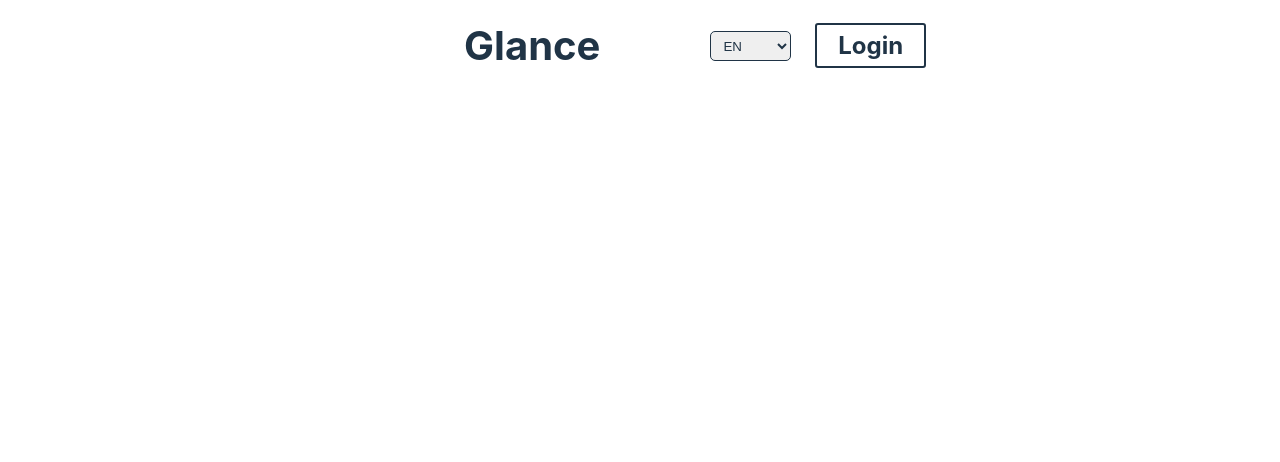
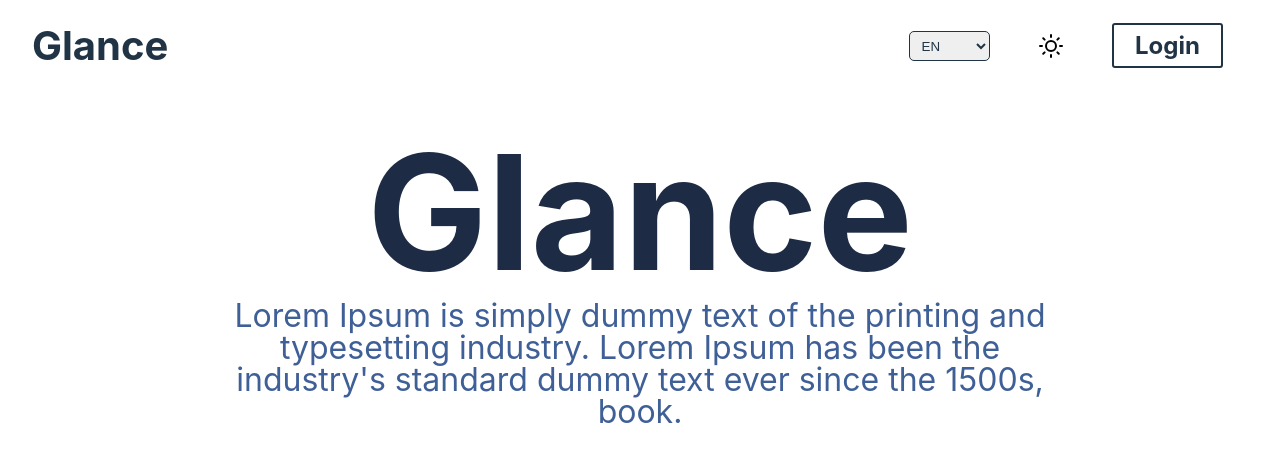
Before and after one commit to AndreaFan123/revamp_glance, a React (Vite) app: page / in a window 1280 px wide. Shown: the top 462 px of the page. Built offline with nearby package versions, Linux system fonts and the light colour scheme; no server answers.

Commit message:
Update: Start working on landing page

```diff
--- a/index.html
+++ b/index.html
@@ -4,7 +4,7 @@
     <meta charset="UTF-8" />
     <link rel="icon" type="image/svg+xml" href="/vite.svg" />
     <meta name="viewport" content="width=device-width, initial-scale=1.0" />
-    <title>Vite + React + TS</title>
+    <title>Glance</title>
   </head>
   <body>
     <div id="root"></div>
--- a/src/index.css
+++ b/src/index.css
@@ -3,7 +3,7 @@
   line-height: 1.5;
   font-weight: 400;
   color-scheme: light dark;
-  color: rgba(255, 255, 255, 0.87);
+  color: #1d2b44;
   font-synthesis: none;
   text-rendering: optimizeLegibility;
   -webkit-font-smoothing: antialiased;
--- /dev/null
+++ b/src/pages/ladingpage/Landing.styled.ts
@@ -0,0 +1,36 @@
+import styled from 'styled-components';
+import { COLORS, FONTSIZE, FONTWEIGHT, MARGIN } from '../../style/styles';
+
+const NavWrapper = styled.nav`
+  display: flex;
+  justify-content: space-between;
+  align-items: center;
+`;
+
+const NavRight = styled.div`
+  display: flex;
+  width: 30%;
+  justify-content: space-evenly;
+  align-items: center;
+  gap: 1.5rem;
+`;
+
+const HeaderContainer = styled.header`
+  width: 100%;
+  margin-top: ${MARGIN.marginXXL};
+  text-align: center;
+  h1 {
+    font-size: 10rem;
+  }
+
+  p {
+    width: 70%;
+    margin: 0 auto;
+    text-align: center;
+    font-size: ${FONTSIZE.fontL};
+    color: ${COLORS.lightBrandColor};
+    line-height: 1;
+  }
+`;
+
+export { NavWrapper, NavRight, HeaderContainer };
--- a/src/pages/ladingpage/LandingPage.tsx
+++ b/src/pages/ladingpage/LandingPage.tsx
@@ -1,30 +1,26 @@
-import styled from 'styled-components';
+import { NavWrapper, NavRight, HeaderContainer } from './Landing.styled';
 import { LandingPageNav, Logo, SelectLan } from '../../components/landingpage';
-// import { Sun } from 'feather-icons-react';
-
-const NavWrapper = styled.nav`
-  display: flex;
-  justify-content: space-between;
-  align-items: center;
-`;
-
-const NavRight = styled.div`
-  display: flex;
-  width: 30%;
-  justify-content: space-evenly;
-  align-items: center;
-  gap: 1.5rem;
-`;
+import { FiSun } from 'react-icons/fi';
 
 export const LandingPage = (): JSX.Element => {
   return (
+    <>
       <NavWrapper>
         <Logo />
         <NavRight>
           <SelectLan />
-        {/* <Sun /> */}
+          <FiSun color="black" fontSize="1.5em" />
           <LandingPageNav />
         </NavRight>
       </NavWrapper>
+      <HeaderContainer>
+        <h1>Glance</h1>
+        <p>
+          Lorem Ipsum is simply dummy text of the printing and typesetting
+          industry. Lorem Ipsum has been the industry's standard dummy text ever
+          since the 1500s, book.
+        </p>
+      </HeaderContainer>
+    </>
   );
 };
```
Lines whose indentation alone changed are shown as unchanged.
